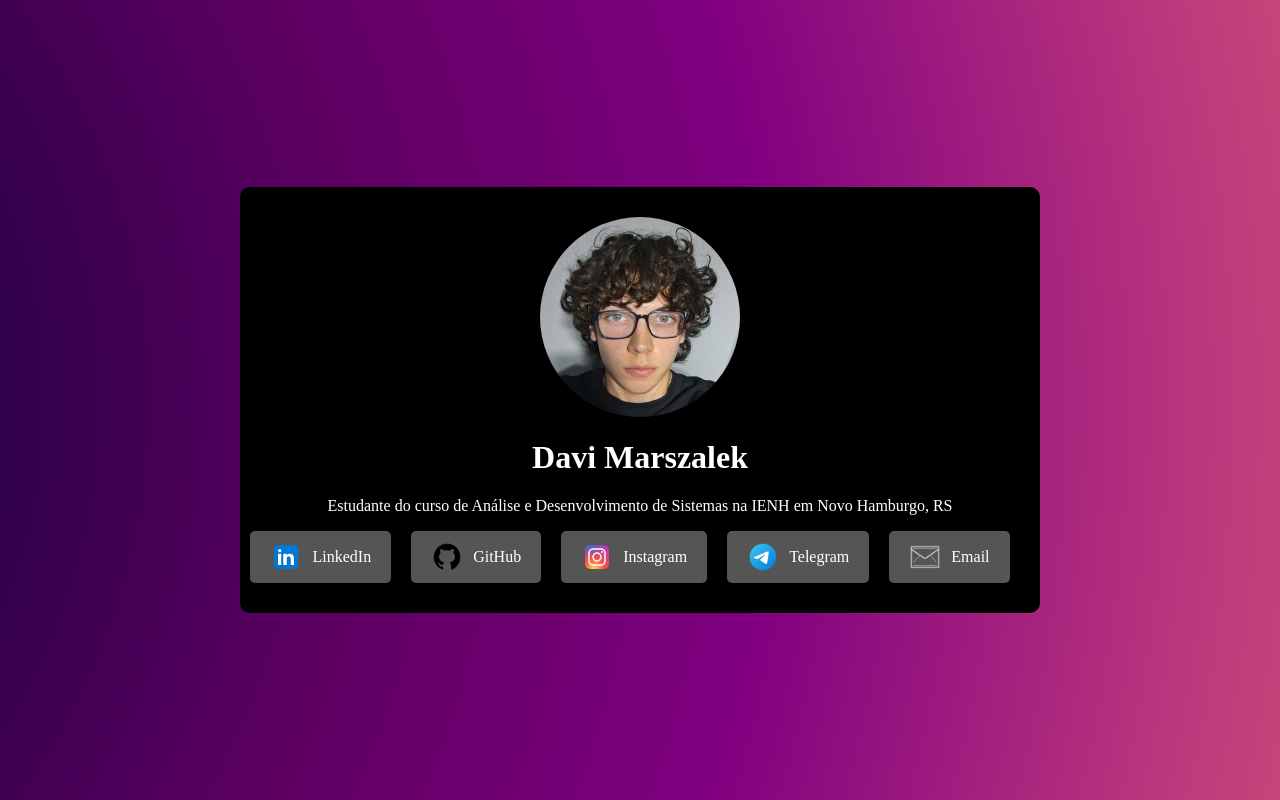
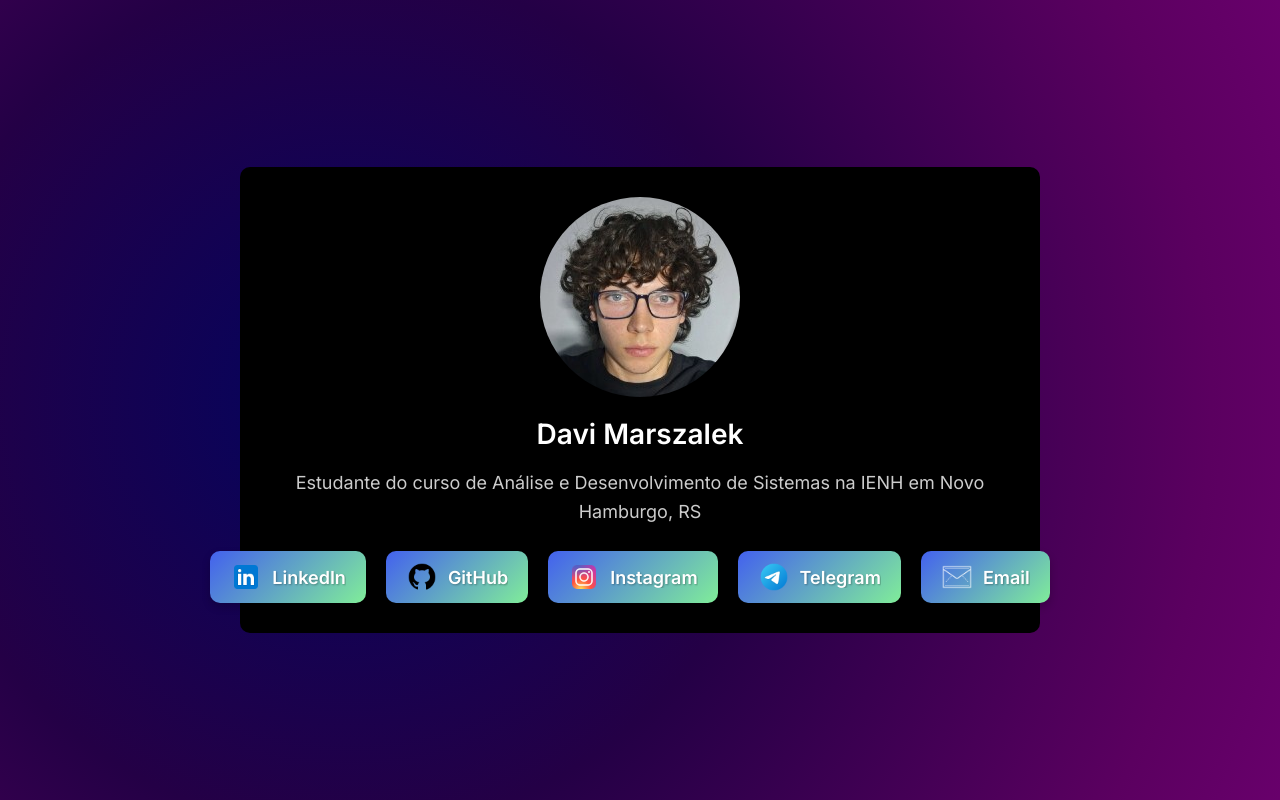
Before and after one commit to DaviMarszalek/DaviMarszalek.github.io, a plain HTML site: page index.html in a window 1280 px wide. Drawn offline with Linux system fonts and the light colour scheme.

Commit message:
atualização

```diff
--- a/index.html
+++ b/index.html
@@ -4,6 +4,9 @@
     <meta charset="UTF-8">
     <meta name="viewport" content="width=device-width, initial-scale=1.0">
     <title>Meus Links de Mídia Social</title>
+    <link rel="preconnect" href="https://fonts.googleapis.com">
+    <link rel="preconnect" href="https://fonts.gstatic.com" crossorigin>
+    <link href="https://fonts.googleapis.com/css2?family=Inter:wght@400;600&display=swap" rel="stylesheet">
     <link rel="stylesheet" href="style.css">
 </head>
 <body>
@@ -14,25 +17,25 @@
         <h1>Davi Marszalek</h1>
         <p>Estudante do curso de Análise e Desenvolvimento de Sistemas na IENH em Novo Hamburgo, RS</p>
         <div class="social-links">
-            <a href="https://www.linkedin.com/in/davimarszalek" target="_blank" class="social-button">
+            <a href="https://www.linkedin.com/in/davimarszalek" target="_blank" class="social-button linkedin">
                 <img src="icons8-linkedin-48.png" alt="LinkedIn">
-                LinkedIn
+                <span class="link-text">LinkedIn</span>
             </a>
-            <a href="https://github.com/DaviMarszalek" target="_blank" class="social-button">
+            <a href="https://github.com/DaviMarszalek" target="_blank" class="social-button github">
                 <img src="icons8-github-48.png" alt="GitHub">
-                GitHub
+                <span class="link-text">GitHub</span>
             </a>
-            <a href="https://www.instagram.com/Davi_Marszalek" target="_blank" class="social-button">
+            <a href="https://www.instagram.com/Davi_Marszalek" target="_blank" class="social-button instagram">
                 <img src="icons8-instagram-48.png" alt="Instagram">
-                Instagram
+                <span class="link-text">Instagram</span>
             </a>
-            <a href="https://t.me/Davi_Marszalek" target="_blank" class="social-button">
+            <a href="https://t.me/Davi_Marszalek" target="_blank" class="social-button telegram">
                 <img src="icons8-aplicação-telegrama-48.png" alt="Telegram">
-                Telegram
+                <span class="link-text">Telegram</span>
             </a>
-            <a href="mailto:davi.c.m.rocha@gmail.com" class="social-button">
+            <a href="mailto:davi.c.m.rocha@gmail.com" target="_blank" class="social-button email">
                 <img src="icons8-nova-mensagem-80.png" alt="Email">
-                Email
+                <span class="link-text">Email</span>
             </a>
         </div>
     </div>
--- a/style.css
+++ b/style.css
@@ -1,20 +1,21 @@
 body {
     background: radial-gradient(circle,
-        #03045e, /* Azul profundo */
-        #240046, /* Roxo escuro */
-        #5b0060, /* Magenta escuro */
-        #800080, /* Roxo */
-        #bb377d, /* Rosa escuro */
-        #e56b6f, /* Vermelho rosado */
-        #ff7b00, /* Laranja */
-        #ffd700); /* Dourado */
-    background-size: 400% 400%; /* Aumenta o tamanho para permitir a animação */
-    animation: galaxyAnimation 20s ease infinite; /* Adiciona a animação */
+        #03045e,
+        #240046,
+        #5b0060,
+        #800080,
+        #bb377d,
+        #e56b6f,
+        #ff7b00,
+        #ffd700);
+    background-size: 400% 400%;
+    animation: galaxyAnimation 30s ease infinite;
     display: flex;
     justify-content: center;
     align-items: center;
     height: 100vh;
     margin: 0;
+    font-family: 'Inter', sans-serif;
 }
 
 @keyframes galaxyAnimation {
@@ -37,6 +38,7 @@ body {
     color: white;
     max-width: 95%;
     box-sizing: border-box;
+    margin: 0 auto; /* Adicionado para centralizar o container horizontalmente */
 }
 
 .profile-image-container {
@@ -51,6 +53,27 @@ body {
     height: 200px;
     border-radius: 50%;
     object-fit: cover;
+    box-shadow: 0 4px 8px rgba(0, 0, 0, 0.3);
+    transition: transform 0.3s ease;
+}
+
+.profile-image:hover {
+    transform: scale(1.05);
+}
+
+h1 {
+    font-size: 28px;
+    margin-bottom: 15px;
+    font-weight: 600;
+    text-shadow: 2px 2px 4px rgba(0, 0, 0, 0.3);
+}
+
+p {
+    font-size: 18px;
+    margin-bottom: 25px;
+    color: rgba(255, 255, 255, 0.8);
+    line-height: 1.6;
+    text-shadow: 1px 1px 2px rgba(0, 0, 0, 0.2);
 }
 
 .social-links {
@@ -78,28 +101,58 @@ body {
 }
 
 .social-button {
-    background-color: #555;
-    padding: 12px 24px;
-    border-radius: 5px;
-    box-shadow: 0 4px 6px rgba(0, 0, 0, 0.1);
-    transition: background-color 0.3s ease, transform 0.2s ease;
+    background: linear-gradient(135deg, #4361ee 0%, #80ed99 100%);
+    padding: 15px 30px;
+    border-radius: 10px;
+    box-shadow: 0 4px 8px rgba(0, 0, 0, 0.2);
+    font-size: 18px;
+    font-weight: 600;
+    text-shadow: 1px 1px 2px rgba(0, 0, 0, 0.3);
     display: flex;
     align-items: center;
+    justify-content: center;
     width: 100%;
-    justify-content: center;
     box-sizing: border-box;
+    border: none;
+    transition: background-color 0.3s ease;
 }
 
 .social-button:hover {
-    background-color: #666;
-    transform: translateY(-2px);
-    box-shadow: 0 6px 8px rgba(0, 0, 0, 0.15);
+    transform: scale(1.05);
+    box-shadow: 0 8px 12px rgba(0, 0, 0, 0.2);
+    background: linear-gradient(135deg, #4361ee 0%, #80ed99 100%);
+}
+
+.social-button:active {
+    transform: translateY(0) scale(0.95);
+    box-shadow: 0 2px 4px rgba(0, 0, 0, 0.2);
 }
 
 .link-text {
     white-space: nowrap;
     overflow: hidden;
     text-overflow: ellipsis;
+}
+
+.linkedin:hover {
+    background: linear-gradient(135deg, #0077b5 0%, #0077b5 100%);
+}
+
+.github:hover {
+    background: linear-gradient(135deg, #333333 0%, #333333 100%);
+}
+
+.instagram:hover {
+    background: linear-gradient(135deg, #e4405f 0%, #c32aa3 100%);
+}
+
+.telegram:hover {
+    background: linear-gradient(135deg, #229ED9 0%, #229ED9 100%);
+}
+
+.email:hover {
+    background: linear-gradient(135deg, #b8b8b8 0%, #9b9999 100%);
+    color: #000;
 }
 
 @media (min-width: 768px) {
```
Also changed, not shown: 1 other file.
